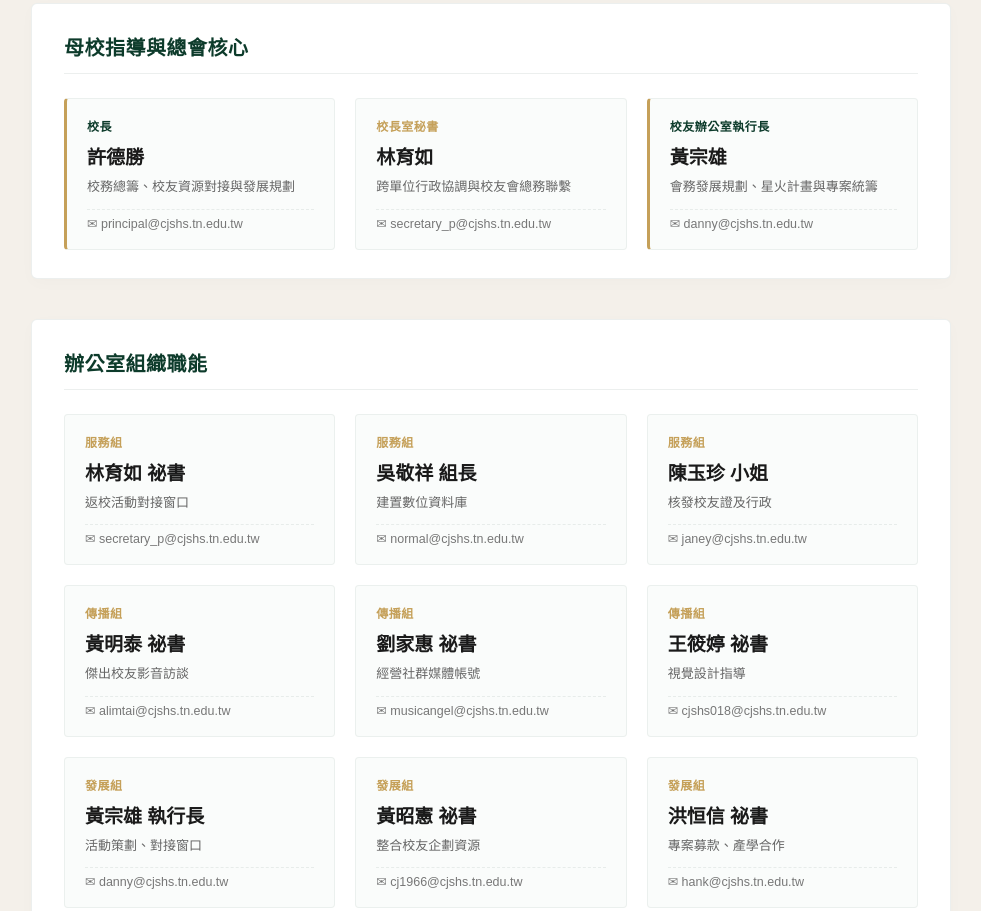
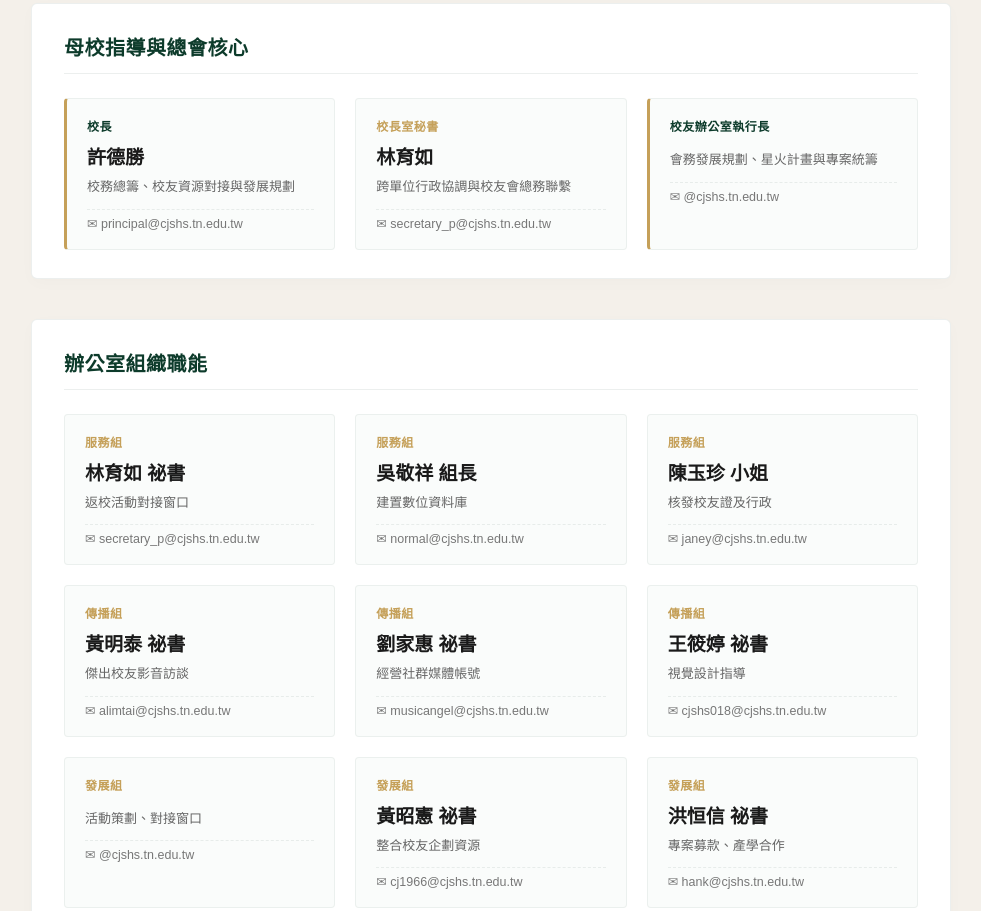
Before and after one commit to ray980608-sketch/cjshs-alumni, a plain HTML site: page about/staff.html in a window 1280 px wide. Shown: the part 342-1253 px from the top of the page, without its empty margins (149-1130 px from the left). Drawn offline with Linux system fonts and the light colour scheme; files whose address does not match are found by name.

Commit message:
執行長挖空

```diff
--- a/about/staff.html
+++ b/about/staff.html
@@ -48,9 +48,9 @@
 
                 <div class="clean-card highlight">
                     <span class="role">校友辦公室執行長</span>
-                    <h3 class="name">黃宗雄</h3>
+                    <h3 class="name"></h3>
                     <p class="desc">會務發展規劃、星火計畫與專案統籌</p>
-                    <a href="mailto:danny@cjshs.tn.edu.tw" class="email-link">✉ danny@cjshs.tn.edu.tw</a>
+                    <a href="@cjshs.tn.edu.tw" class="email-link">✉ @cjshs.tn.edu.tw</a>
                 </div>
 
 
@@ -108,9 +108,9 @@
 
                 <div class="clean-card">
                     <span class="role">發展組</span>
-                    <h3 class="name">黃宗雄 執行長</h3>
+                    <h3 class="name"></h3>
                     <p class="desc">活動策劃、對接窗口</p>
-                    <a href="mailto:danny@cjshs.tn.edu.tw" class="email-link">✉ danny@cjshs.tn.edu.tw</a>
+                    <a href="mailto:@cjshs.tn.edu.tw" class="email-link">✉ @cjshs.tn.edu.tw</a>
                 </div>
 
                 <div class="clean-card">
--- a/footer.html
+++ b/footer.html
@@ -22,7 +22,7 @@
                     <div class="dir-divider"></div>
                     <ul class="dir-list">
                         <li>校長：許德勝 </li>
-                        <li>執行長：黃宗雄 </li>
+                        <li>執行長： </li>
                         <li>指導單位：校長室 </li>
                     </ul>
                 </div>
```
Also changed, not shown: index.html (+1 -1 lines).
